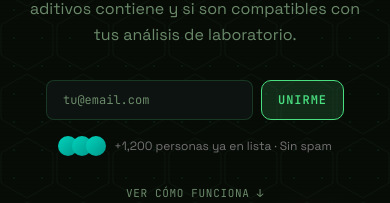
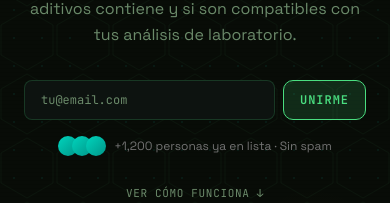
Before and after one commit to albertofragoso/bioshield-ai, a Next.js app in the folder frontend/: page / in a window 390 px wide. Shown: the part 376-579 px from the top of the page. Built offline with nearby package versions, Linux system fonts and the light colour scheme; no server answers.

Commit message:
fix(ui): center pipeline steps + hero CTA on mobile

```diff
--- a/frontend/app/(marketing)/page.tsx
+++ b/frontend/app/(marketing)/page.tsx
@@ -52,7 +52,7 @@
               tus análisis de laboratorio.
             </p>
 
-            <div className="flex flex-col sm:flex-row items-center lg:items-start gap-4 mb-6">
+            <div className="w-full flex justify-center lg:justify-start mb-6">
               <HeroWaitlistCTA />
             </div>
 
--- a/frontend/components/marketing/HeroWaitlistCTA.tsx
+++ b/frontend/components/marketing/HeroWaitlistCTA.tsx
@@ -55,7 +55,7 @@
   };
 
   return (
-    <div className="flex flex-col items-center gap-4">
+    <div className="w-full flex flex-col items-center gap-4">
       <style>{`
         @keyframes hero-fade-up {
           from { opacity: 0; transform: translateY(16px); }
--- a/frontend/components/marketing/HowItHelpsGraph.tsx
+++ b/frontend/components/marketing/HowItHelpsGraph.tsx
@@ -45,7 +45,7 @@
           setActiveStep(step);
         }, 600);
       },
-      { threshold: 0.1, rootMargin: "0px 0px -50px 0px" },
+      { threshold: 0.1, rootMargin: "0px 0px -50px 0px" }
     );
 
     observer.observe(el);
@@ -69,7 +69,10 @@
         Cómo te ayuda BioShield
       </h2>
 
-      <div ref={sectionRef} className="flex flex-col lg:flex-row items-start justify-center gap-0">
+      <div
+        ref={sectionRef}
+        className="flex flex-col lg:flex-row items-center lg:items-start justify-center gap-0"
+      >
         {PIPELINE_STEPS.map((step, idx) => {
           const isDone = idx < activeStep;
           const isActive = idx === activeStep;
```
